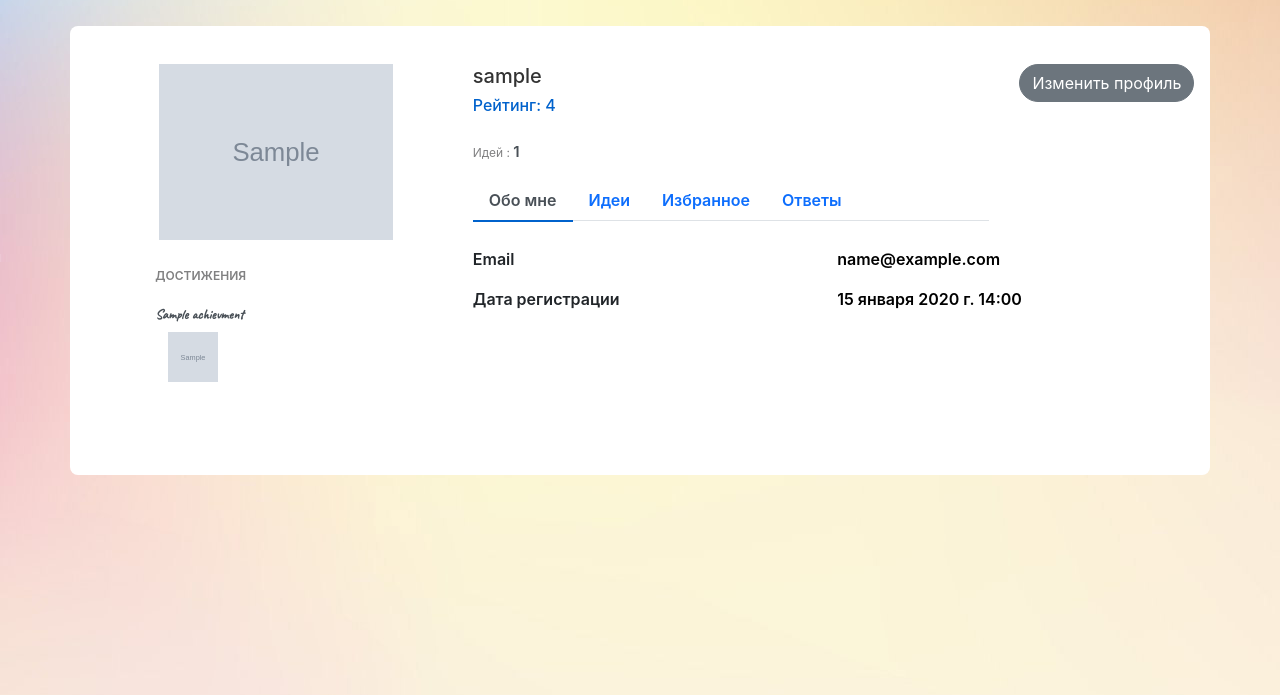
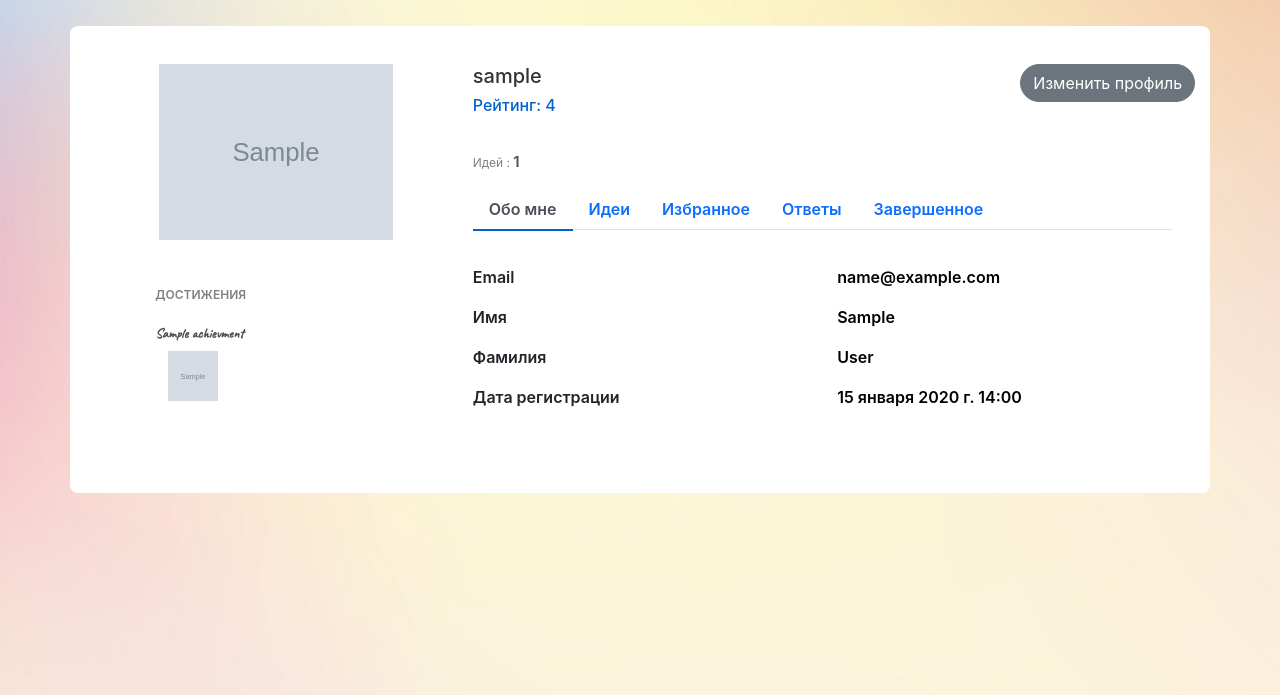
Before and after one commit to outsider4444/banka_idea, a Django app: page /users/profile/ in a window 1280 px wide. Shown: the part 74-769 px from the top of the page. Run offline with Django 4.2, Linux system fonts and the light colour scheme; a user stored in the database is signed in; tables that the repository leaves empty hold one stand-in row (values such as "Sample post"); grey boxes marked "Sample" are stand-in pictures; parts of the project's set-up code (start-up, migrations or seed data) failed here and were passed over; some libraries are stand-ins or nearby versions.

Commit message:
Добавлен список оконченных идей

```diff
--- a/banka_idea/urls.py
+++ b/banka_idea/urls.py
@@ -5,20 +5,23 @@ from banka_idea import views
 from banka_idea.views import Register
 
 urlpatterns = [
-
+    # Банка
     path('get_idea/<int:pk>/dislike_idea/', views.dislike_idea, name="idea-dislike"),
     path('get_idea/<int:pk>/like_idea/', views.like_idea, name="idea-like"),
     path('get_idea/filter_random/<int:pk>/', views.delete_idea_random, name="delete-idea-random"),
     path('get_idea/filter_random/', views.filter_idea_random, name="get-idea-filter-random"),
     path('get_idea/', views.get_idea_title, name="get-idea-title"),
+
     path('create_idea/', views.create_idea, name="create-idea"),
     path('about_page/', views.about_page, name="about-page"),
 
-    path('users/profile/solution_list/<int:pk>/delete/', views.solution_delete, name="solution-delete"),
-    path('users/profile/solution_list/<int:pk>/', views.solution_update, name="solution-update"),
-    path('users/profile/solution_list/', views.solution_list, name="solution-list"),
-    # Добавление ответа к идее
+    # Ответы к идеям
+    path('users/profile/solution/<int:pk>/delete/', views.solution_delete, name="solution-delete"),
+    path('users/profile/solution/<int:pk>/', views.solution_update, name="solution-update"),
     path('users/profile/<int:pk>/add_solution/', views.add_solution_to_idea, name="add-solution"),
+
+    # Помещение идеи в архив
+    path('users/profile/<int:pk>/finish/', views.finish_idea, name="idea-finish"),
     # Изменение идеи
     path('users/profile/<int:pk>/update/', views.update_user_idea, name="idea-change"),
     # Удаление идеи
@@ -26,7 +29,6 @@ urlpatterns = [
 
     # Поиск
     path('search/', views.search_results, name="search"),
-
 
     # auth
     path('users/profile/change/', views.change_user, name="user-change"),
--- a/banka_idea/views.py
+++ b/banka_idea/views.py
@@ -45,7 +45,8 @@ class Register(View):
 @login_required
 def user_profile(request):
     """Вывод страницы пользователя"""
-    users_idea_liked = UserIdeaLike.objects.filter(user=request.user).order_by("date")
+    users_idea_liked_not_finish = UserIdeaLike.objects.filter(user=request.user).filter(checked_idea=False).order_by("date")
+    users_idea_liked_finish = UserIdeaLike.objects.filter(user=request.user).filter(checked_idea=True).order_by("date")
     list_user_idea = Idea.objects.filter(user=request.user).order_by("date")
     # Получение решений для идей пользователя
     solution_list = Solution.objects.filter(idea__user=request.user).order_by("date")
@@ -53,7 +54,8 @@ def user_profile(request):
     # Получение достижений пользователя
     user_achievments = get_user_achievments_unlocked(request.user)
     context = {
-        "users_idea_liked": users_idea_liked,
+        "users_idea_liked": users_idea_liked_not_finish,
+        "users_idea_liked_finish": users_idea_liked_finish,
         "list_user_idea": list_user_idea,
         "solution_list": solution_list,
         "user_achievments": user_achievments,
@@ -167,7 +169,7 @@ def like_idea(request, pk):
     idea = Idea.objects.get(id=pk)
     author = User.objects.get(id=idea.user.id)
     # Добавление в лайк
-    UserIdeaLike.objects.create(idea_id=pk, user=user, checked_idea=True)
+    UserIdeaLike.objects.create(idea_id=pk, user=user, checked_idea=False)
     author.rating += 10
     author.save()
     messages.success(request, 'Идея добавлена в избранное')
@@ -182,7 +184,12 @@ def dislike_idea(request, pk):
     print(pk)
     user = User.objects.get(id=request.user.id)
     delete_idea = UserIdeaLike.objects.get(id=pk)
-    delete_idea.delete()
+
+    if delete_idea.checked_idea:
+        delete_idea.checked_idea = False
+        delete_idea.save()
+    else:
+        delete_idea.delete()
     if user.rating >= 10:
         user.rating -= 10
         user.save()
@@ -289,9 +296,11 @@ def add_solution_to_idea(request, pk):
     return render(request, "solutions/add_solution.html", context)
 
 
-
-def finish_idea(request):
-    pass
+def finish_idea(request, pk):
+    finish_idea = UserIdeaLike.objects.get(id=pk)
+    finish_idea.checked_idea = True
+    finish_idea.save()
+    return redirect('user-profile')
 
 
 # Вывод списка ответов
--- a/templates/registration/profile.html
+++ b/templates/registration/profile.html
@@ -13,11 +13,17 @@
                     {% endif %}
                 </div>
             </div>
-            <div class="col-md-6">
+            <div class="col-md-8">
                 <div class="profile-head">
+                    <div class="col-sm-2" style="float: right; margin-right: 50px; ">
+                        <a class="btn btn-secondary" style="border-radius: 30px" href="{% url 'user-change' %}">
+                            Изменить профиль
+                        </a>
+                    </div>
                     <h5>
                         {{ user.username }}
                     </h5>
+
                     <h6>
                         Рейтинг: {{ user.rating }}
                     </h6>
@@ -39,14 +45,14 @@
                             <a class="nav-link" id="profile-tab" data-toggle="tab" href="#solution" role="tab"
                                aria-controls="solution" aria-selected="false">Ответы</a>
                         </li>
+                        <li class="nav-item">
+                            <a class="nav-link" id="profile-tab" data-toggle="tab" href="#finish_ideas" role="tab"
+                               aria-controls="solution" aria-selected="false">Завершенное</a>
+                        </li>
                     </ul>
                 </div>
             </div>
-            <div class="col-md-2">
-                <a class="btn btn-secondary" style="border-radius: 30px" href="{% url 'user-change' %}">
-                    Изменить профиль
-                </a>
-            </div>
+
         </div>
         <div class="row">
             <div class="col-md-4">
@@ -98,6 +104,30 @@
                             <div class="col-md-6">
                                 {% if user.email %}
                                     <p>{{ user.email }}</p>
+                                {% else %}
+                                    <p style="color: red">Не указано</p>
+                                {% endif %}
+                            </div>
+                        </div>
+                    <div class="row">
+                            <div class="col-md-6">
+                                <label>Имя</label>
+                            </div>
+                            <div class="col-md-6">
+                                {% if user.first_name %}
+                                    <p>{{ user.first_name }}</p>
+                                {% else %}
+                                    <p style="color: red">Не указано</p>
+                                {% endif %}
+                            </div>
+                        </div>
+                    <div class="row">
+                            <div class="col-md-6">
+                                <label>Фамилия</label>
+                            </div>
+                            <div class="col-md-6">
+                                {% if user.last_name %}
+                                    <p>{{ user.last_name }}</p>
                                 {% else %}
                                     <p style="color: red">Не указано</p>
                                 {% endif %}
@@ -224,7 +254,7 @@
                                     <p>{{ liked.idea.user.username }}</p>
                                 </div>
                                 <div class="col-md-3">
-                                    <a href="{% url 'add-solution' liked.id %}" class="btn btn-success"
+                                    <a href="{% url 'add-solution' liked.id %}" class="btn btn-primary"
                                        style="color: white; font-weight: 600;">
                                         +
                                     </a>
@@ -232,6 +262,11 @@
                                        style="color: white; font-weight: 600;">
                                         <i class="fa-solid fa-trash"></i>
                                     </a>
+                                    <a href="{% url 'idea-finish' liked.id %}" class="btn btn-success"
+                                       style="color: white; font-weight: 600;">
+                                        <i class="fa-solid fa-flag-checkered"></i>
+                                    </a>
+
                                 </div>
                             </div>
                             <hr>
@@ -289,6 +324,49 @@
                                         <i class="fa-solid fa-pen"></i>
                                     </a>
                                     <a href="{% url 'solution-delete' solution.id %}" class="btn btn-danger"
+                                       style="color: white; font-weight: 600;">
+                                        <i class="fa-solid fa-trash"></i>
+                                    </a>
+                                </div>
+                            </div>
+                            <hr>
+                        {% endfor %}
+                    </div>
+                    <div class="tab-pane fade" id="finish_ideas" role="tabpanel" aria-labelledby="profile-tab">
+                        {% for liked in users_idea_liked_finish %}
+                            <div class="row">
+                                <div id="accordion" role="tablist" aria-multiselectable="true" class="col-md-6">
+                                    <div class="panel panel-default">
+                                        <div class="panel-heading" role="tab" id="headingOne">
+                                            <p>
+                                                {% if liked.idea.description != '' %}
+                                                    <a data-toggle="collapse" data-parent="#accordion"
+                                                       href="#like_{{ liked.idea.id }}"
+                                                       aria-expanded="true" aria-controls="collapseOne">
+                                                        {{ liked.idea.name }}
+                                                    </a>
+                                                {% else %}
+                                                    {{ liked.idea.name }}
+                                                {% endif %}
+                                            </p>
+                                        </div>
+                                        <div id="like_{{ liked.idea.id }}" class="panel-collapse collapse in"
+                                             role="tabpanel"
+                                             aria-labelledby="headingOne">
+                                            {{ liked.idea.description | safe }}
+                                            <hr>
+                                        </div>
+                                    </div>
+                                </div>
+                                <div class="col-md-3">
+                                    <p>{{ liked.idea.user.username }}</p>
+                                </div>
+                                <div class="col-md-3">
+                                    <a href="{% url 'add-solution' liked.id %}" class="btn btn-primary"
+                                       style="color: white; font-weight: 600;">
+                                        +
+                                    </a>
+                                    <a href="{% url 'idea-dislike' liked.id %}" class="btn btn-danger"
                                        style="color: white; font-weight: 600;">
                                         <i class="fa-solid fa-trash"></i>
                                     </a>
```
Also changed, not shown: README.md.
